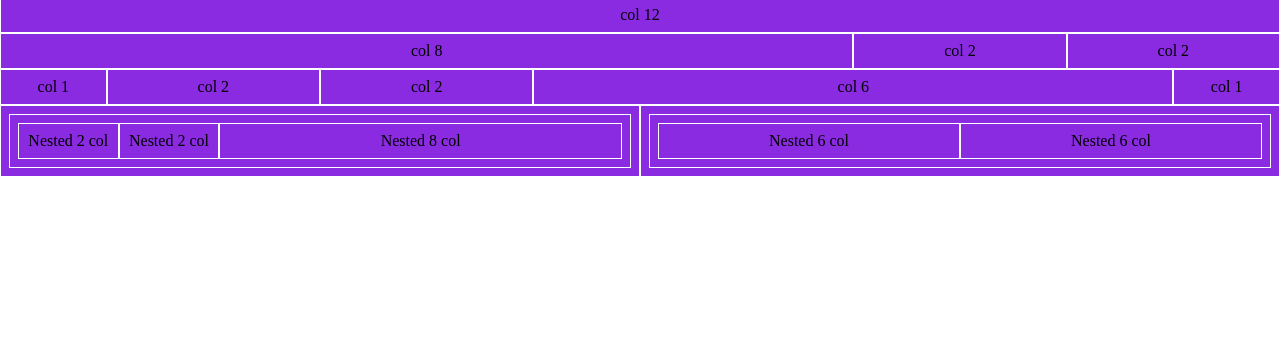
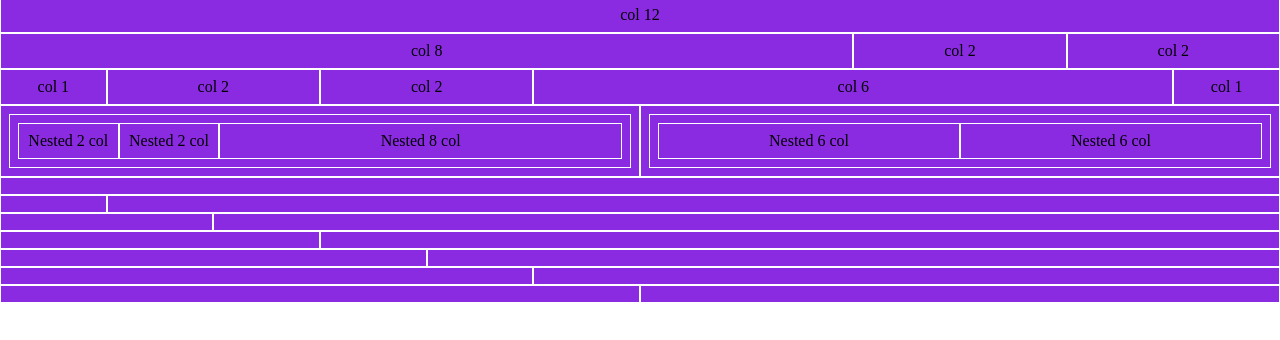
Before and after one commit to Cosimo-Colucci/html-css-12bool, a plain HTML site: page index.html in a window 1280 px wide. Shown: the part 112-452 px from the top of the page. Drawn offline with Linux system fonts and the light colour scheme.

Commit message:
created a secon container with the second ex

```diff
--- a/index.html
+++ b/index.html
@@ -65,7 +65,34 @@
 
 
             <div class="container">
+                <div class="row">
+                    <div class="col"></div>
+                </div>
 
+                <div class="row">
+                    <div class="col-1"></div>
+                    <div class="col"></div>
+                </div>
+                <div class="row">
+                    <div class="col-2"></div>
+                    <div class="col"></div>
+                </div>
+                <div class="row">
+                    <div class="col-3"></div>
+                    <div class="col"></div>
+                </div>
+                <div class="row">
+                    <div class="col-4"></div>
+                    <div class="col"></div>
+                </div>
+                <div class="row">
+                    <div class="col-5"></div>
+                    <div class="col"></div>
+                </div>
+                <div class="row">
+                    <div class="col-6"></div>
+                    <div class="col"></div>
+                </div>
             </div>
         </main>
 
```
